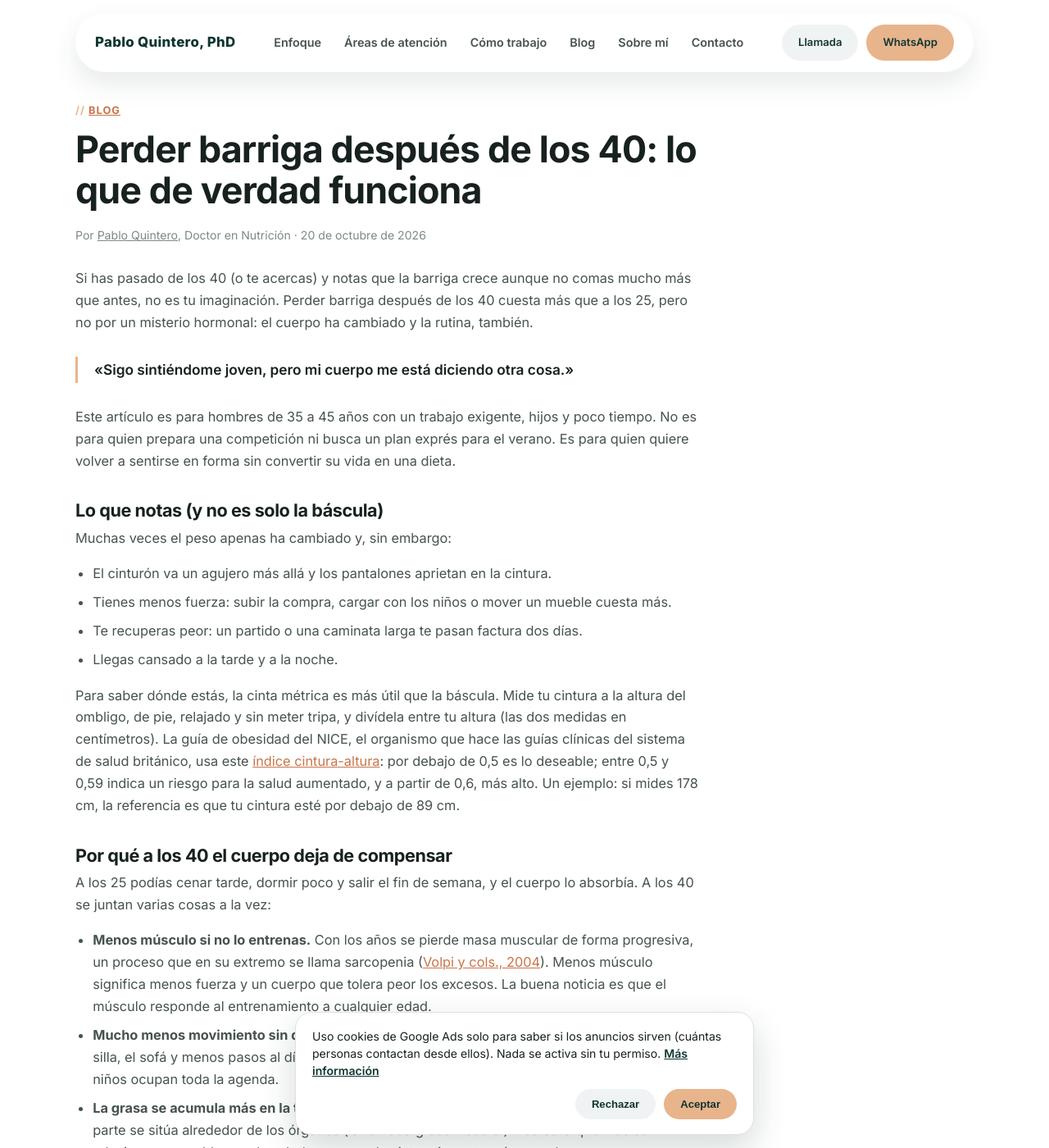
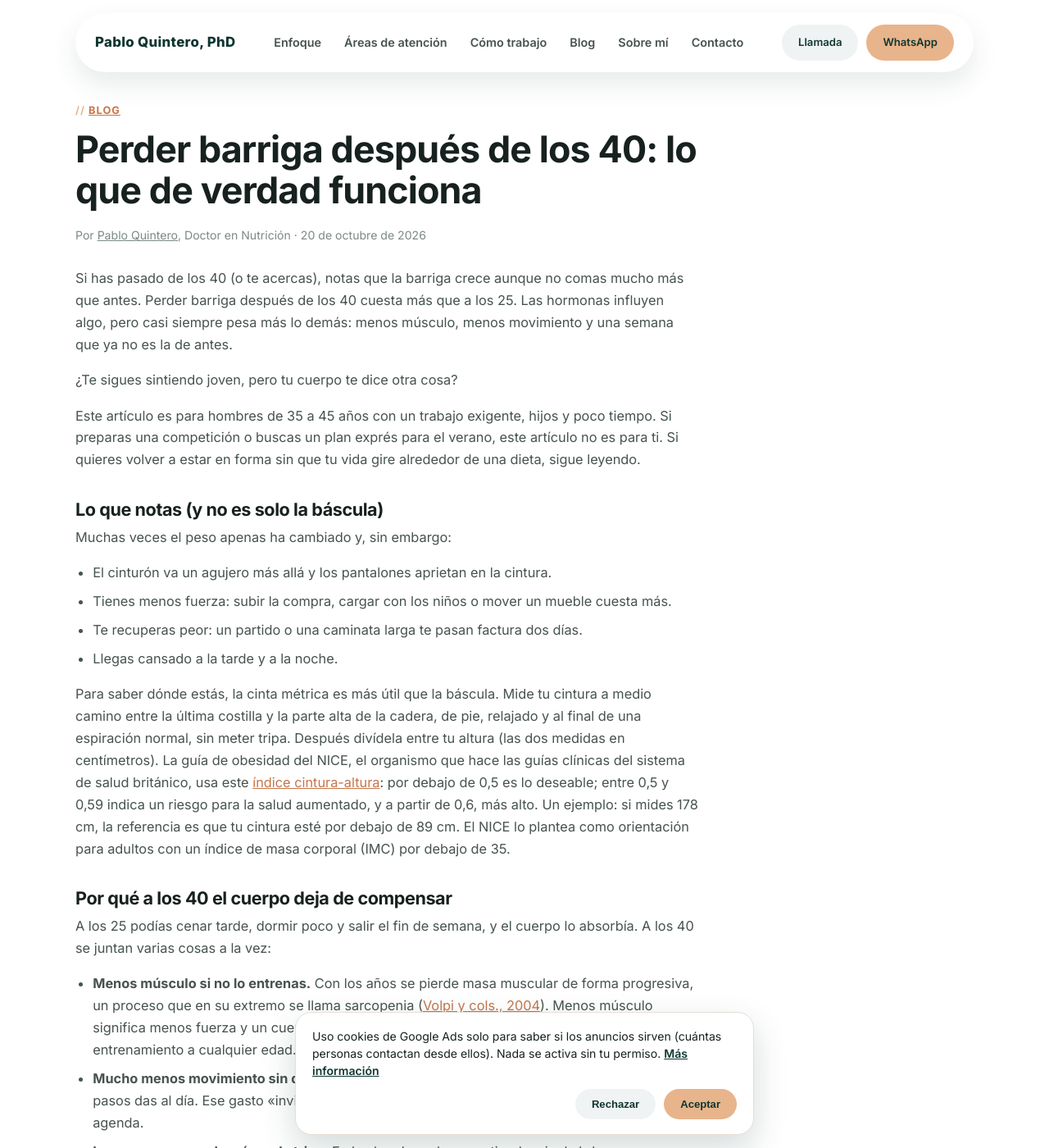
Before and after one commit to pquinriver/pabloquintero-nutricion, a Jekyll site: the page built from _posts/2026-10-20-perder-barriga-despues-de-los-40.md, in a window 1280 px wide and 1400 px high. Shown: the whole window at 82% size. Built offline with Jekyll 4.4.1, drawn with Linux system fonts in a browser that asks for light colours; some of the changed text lies outside the part shown.

Commit message:
Artículo 1: medición NICE, cita como pregunta, hormonas, retoques de estilo
- Cintura medida entre la última costilla y la cresta ilíaca (NICE) + IMC < 35.
- La cita de la entradilla pasa a pregunta (no era un testimonio real).
- «Las hormonas influyen algo, pero…» en lugar de negarlo.
- Retoques de estilo, enlace interno y matiz de Morton 2018.
- Afirmación causal del picoteo neutralizada a la espera de la observación de Pablo.

Co-Authored-By: Claude Opus 5.5 <noreply@anthropic.com>
Claude-Session: https://claude.ai/code/session_019cXGgNWpYC1RPAKDyex8S2

```diff
--- a/_posts/2026-10-20-perder-barriga-despues-de-los-40.md
+++ b/_posts/2026-10-20-perder-barriga-despues-de-los-40.md
@@ -18,11 +18,11 @@ faq:
     a: "La creatina tiene buena evidencia como apoyo al entrenamiento de fuerza, pero sin entrenamiento de fuerza hace muy poco. No es un atajo para perder barriga. Si entrenas y te interesa, consúltalo con un profesional antes de comprar."
 ---
 
-Si has pasado de los 40 (o te acercas) y notas que la barriga crece aunque no comas mucho más que antes, no es tu imaginación. Perder barriga después de los 40 cuesta más que a los 25, pero no por un misterio hormonal: el cuerpo ha cambiado y la rutina, también.
+Si has pasado de los 40 (o te acercas), notas que la barriga crece aunque no comas mucho más que antes. Perder barriga después de los 40 cuesta más que a los 25. Las hormonas influyen algo, pero casi siempre pesa más lo demás: menos músculo, menos movimiento y una semana que ya no es la de antes.
 
-> «Sigo sintiéndome joven, pero mi cuerpo me está diciendo otra cosa.»
+¿Te sigues sintiendo joven, pero tu cuerpo te dice otra cosa?
 
-Este artículo es para hombres de 35 a 45 años con un trabajo exigente, hijos y poco tiempo. No es para quien prepara una competición ni busca un plan exprés para el verano. Es para quien quiere volver a sentirse en forma sin convertir su vida en una dieta.
+Este artículo es para hombres de 35 a 45 años con un trabajo exigente, hijos y poco tiempo. Si preparas una competición o buscas un plan exprés para el verano, este artículo no es para ti. Si quieres volver a estar en forma sin que tu vida gire alrededor de una dieta, sigue leyendo.
 
 ## Lo que notas (y no es solo la báscula)
 
@@ -33,16 +33,16 @@ Muchas veces el peso apenas ha cambiado y, sin embargo:
 - Te recuperas peor: un partido o una caminata larga te pasan factura dos días.
 - Llegas cansado a la tarde y a la noche.
 
-Para saber dónde estás, la cinta métrica es más útil que la báscula. Mide tu cintura a la altura del ombligo, de pie, relajado y sin meter tripa, y divídela entre tu altura (las dos medidas en centímetros). La guía de obesidad del NICE, el organismo que hace las guías clínicas del sistema de salud británico, usa este [índice cintura-altura](https://www.nice.org.uk/guidance/NG246/chapter/identifying-and-assessing-overweight-obesity-and-central-adiposity): por debajo de 0,5 es lo deseable; entre 0,5 y 0,59 indica un riesgo para la salud aumentado, y a partir de 0,6, más alto. Un ejemplo: si mides 178 cm, la referencia es que tu cintura esté por debajo de 89 cm.
+Para saber dónde estás, la cinta métrica es más útil que la báscula. Mide tu cintura a medio camino entre la última costilla y la parte alta de la cadera, de pie, relajado y al final de una espiración normal, sin meter tripa. Después divídela entre tu altura (las dos medidas en centímetros). La guía de obesidad del NICE, el organismo que hace las guías clínicas del sistema de salud británico, usa este [índice cintura-altura](https://www.nice.org.uk/guidance/NG246/chapter/identifying-and-assessing-overweight-obesity-and-central-adiposity): por debajo de 0,5 es lo deseable; entre 0,5 y 0,59 indica un riesgo para la salud aumentado, y a partir de 0,6, más alto. Un ejemplo: si mides 178 cm, la referencia es que tu cintura esté por debajo de 89 cm. El NICE lo plantea como orientación para adultos con un índice de masa corporal (IMC) por debajo de 35.
 
 ## Por qué a los 40 el cuerpo deja de compensar
 
 A los 25 podías cenar tarde, dormir poco y salir el fin de semana, y el cuerpo lo absorbía. A los 40 se juntan varias cosas a la vez:
 
-- **Menos músculo si no lo entrenas.** Con los años se pierde masa muscular de forma progresiva, un proceso que en su extremo se llama sarcopenia ([Volpi y cols., 2004](https://doi.org/10.1097/01.mco.0000134362.76653.b2)). Menos músculo significa menos fuerza y un cuerpo que tolera peor los excesos. La buena noticia es que el músculo responde al entrenamiento a cualquier edad.
-- **Mucho menos movimiento sin darte cuenta.** No hablamos solo del deporte: es el coche, la silla, el sofá y menos pasos al día. Ese gasto «invisible» baja mucho cuando el trabajo y los niños ocupan toda la agenda.
+- **Menos músculo si no lo entrenas.** Con los años se pierde masa muscular de forma progresiva, un proceso que en su extremo se llama sarcopenia ([Volpi y cols., 2004](https://doi.org/10.1097/01.mco.0000134362.76653.b2)). Menos músculo significa menos fuerza y un cuerpo que tolera peor los excesos. El músculo responde al entrenamiento a cualquier edad.
+- **Mucho menos movimiento sin darte cuenta.** Piensa en el coche, la silla, el sofá y en cuántos pasos das al día. Ese gasto «invisible» baja mucho cuando el trabajo y los niños ocupan toda la agenda.
 - **La grasa se acumula más en la tripa.** En los hombres, la grasa tiende a ir al abdomen, y una parte se sitúa alrededor de los órganos (la llamada grasa visceral). Esa es la que más se relaciona con problemas de salud, y por eso la cintura importa más que el peso.
-- **Rutinas que no ayudan.** Saltarse comidas, picar por la tarde, cenar tarde y abundante, dormir menos de lo que necesitas y usar la cerveza o el vino para desconectar. Ninguna es grave por sí sola; juntas, se notan.
+- **Rutinas que no ayudan.** Saltarse comidas, picar por la tarde, cenar tarde y abundante, dormir menos de lo que necesitas y usar la cerveza o el vino para desconectar.
 
 Y puede que haya algo más. ¿Te pasa que antes eras una persona activa (fútbol, gimnasio, bici) y no sabes muy bien cuándo dejaste de serlo? Muchos hombres de esta edad no han dejado el deporte por una decisión: simplemente, un día dejó de caber en la semana.
 
@@ -67,15 +67,15 @@ El ejercicio aeróbico reduce la grasa visceral incluso sin hacer dieta: un meta
 
 ### 3. Proteína en cada comida principal
 
-Si entrenas fuerza, la proteína ayuda a ganar músculo. En un metaanálisis de ensayos con personas que entrenaban fuerza, el beneficio aumentaba hasta un consumo total de unos 1,6 g de proteína por kilo de peso al día, y por encima de esa cifra no se observaron mejoras adicionales ([Morton y cols., 2018](https://doi.org/10.1136/bjsports-2017-097608)). Sin hacer cálculos: incluye una ración de proteína en el desayuno, la comida y la cena (huevos, legumbres, pescado, carne, yogur natural o queso fresco). El desayuno suele ser el punto débil.
+Si entrenas fuerza, la proteína ayuda a ganar músculo. En un metaanálisis de ensayos con personas que entrenaban fuerza, el beneficio aumentaba hasta un consumo total de unos 1,6 g de proteína por kilo de peso al día, y por encima de esa cifra el beneficio adicional fue pequeño o nulo ([Morton y cols., 2018](https://doi.org/10.1136/bjsports-2017-097608)). Sin hacer cálculos: incluye una ración de proteína en el desayuno, la comida y la cena (huevos, legumbres, pescado, carne, yogur natural o queso fresco). El desayuno suele ser el punto débil.
 
 ### 4. Una estructura mínima para los días caóticos
 
-La barriga crece más con el picoteo y las cenas improvisadas que con una comida concreta. Ten resueltas dos o tres opciones de comida y de cena que puedas repetir sin pensar, y algo a mano para la tarde (fruta, yogur o un puñado de frutos secos) para no llegar a casa con hambre de todo. Si te cuesta cambiar aunque sepas qué hacer, este artículo explica por qué: [por qué cuesta tanto cambiar la forma de comer](/blog/por-que-cuesta-cambiar-forma-de-comer/).
+En una semana caótica, el picoteo de la tarde y las cenas improvisadas son difíciles de controlar sobre la marcha. Ten resueltas dos o tres opciones de comida y de cena que puedas repetir sin pensar, y algo a mano para la tarde (fruta, yogur o un puñado de frutos secos) para no llegar a casa con hambre de todo. Si te cuesta cambiar aunque sepas qué hacer, te lo explico en [por qué cuesta tanto cambiar la forma de comer](/blog/por-que-cuesta-cambiar-forma-de-comer/).
 
 ### 5. Dormir y beber con intención
 
-Dormir poco aumenta el hambre y el picoteo del día siguiente, y el alcohol añade energía y suele empeorar el descanso. No se trata de prohibir nada: elige qué días bebes y cuánto, y protege una hora fija para acostarte la mayoría de las noches.
+Dormir poco aumenta el hambre y el picoteo del día siguiente, y el alcohol añade energía y suele empeorar el descanso. Elige qué días bebes y cuánto, y protege una hora fija para acostarte la mayoría de las noches.
 
 ## Cuándo necesitas a otro profesional
 
```
